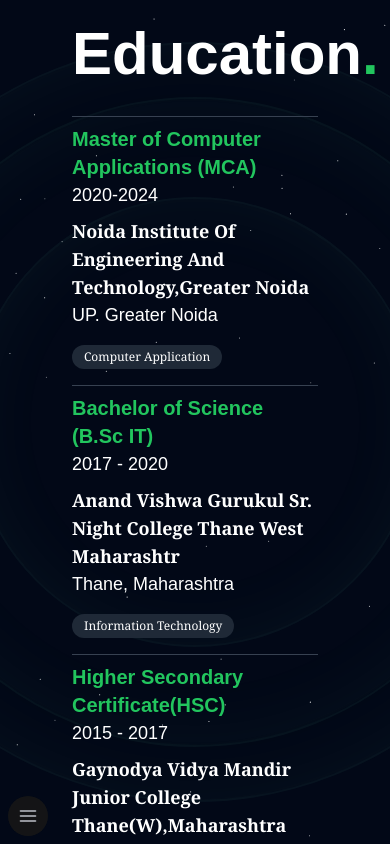
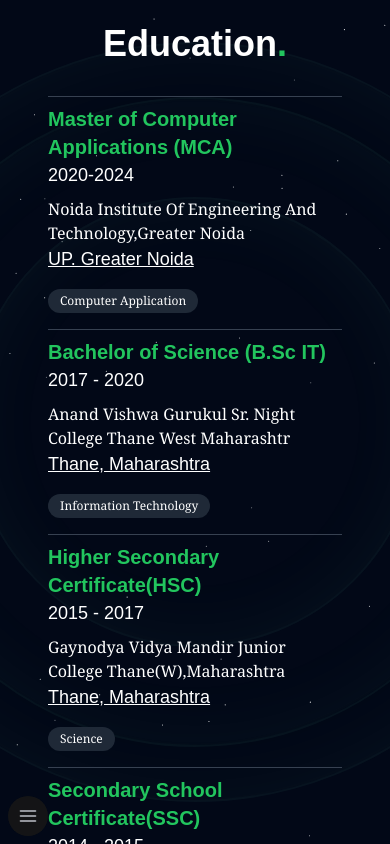
Before and after one commit to yogesh2104/abt.yogesh, a Next.js app: page /education in a window 390 px wide. Built offline with nearby package versions, Linux system fonts and the light colour scheme; a web font is replaced by a local one.

Commit message:
fix: spacing and text sizing issue fix

```diff
--- a/app/blog/page.tsx
+++ b/app/blog/page.tsx
@@ -13,10 +13,10 @@ export default async function BlogPage(){
     const dispalyAllBlog = blogs
 
     return(
-        <div className="container md:max-w-5xl">
+        <div className="md:container md:max-w-5xl">
         <div className="flex flex-col items-start gap-4 md:flex-row md:justify-between md:gap-8">
-            <div className="max-w-6xl mx-auto mb-8">
-                <h1 className="text-6xl font-bold mb-3 text-center dark:text-white text-black">Blog<span className="text-primary">.</span></h1>
+            <div className="max-w-6xl mx-auto mb-4 pt-4">
+                <h1 className="text-4xl md:text-6xl font-bold mb-2 text-center dark:text-white text-black">Blog<span className="text-primary">.</span></h1>
                 <p className="text-sm text-muted-foreground">My ramblings on all things web dev.</p>
             </div>
         </div>
--- a/app/contact-us/_component/contact-us.tsx
+++ b/app/contact-us/_component/contact-us.tsx
@@ -46,8 +46,8 @@ const ContactUS=()=>{
 
     return(
         <>
-        <div className="p-8 font-sans ">
-            <h1 className="text-6xl font-bold mb-8 text-center dark:text-white text-black">Contact<span className="text-primary">.</span></h1>
+        <div className="md:container font-sans ">
+            <h1 className="text-4xl pt-4 md:text-6xl font-bold mb-4 text-center dark:text-white text-black">Contact<span className="text-primary">.</span></h1>
 
             <div className="border-t border-gray-700 pt-8">
                 <Form {...form}>
--- a/app/education/page.tsx
+++ b/app/education/page.tsx
@@ -7,9 +7,9 @@ export const metadata = {
 
 const EduPage=()=>{
   return(
-    <div className="container min-h-max text-white">
+    <div className="md:container min-h-max text-white">
       <div className=" text-white p-6 font-sans">
-        <h1 className="text-6xl font-bold mb-8 text-center dark:text-white text-black">Education<span className="text-primary">.</span></h1>
+        <h1 className="text-4xl md:text-6xl font-bold mb-8 text-center dark:text-white text-black">Education<span className="text-primary">.</span></h1>
 
         {siteConfig.educations.map((edu) => (
           <div key={edu.id} className="border-t border-gray-700 pt-2 mb-4">
@@ -20,8 +20,8 @@ const EduPage=()=>{
               </div>
 
               <div className="flex flex-col sm:flex-row justify-between items-start sm:items-center mb-4">
-                <h3 className="text-lg  font-semibold dark:text-white text-black font-serif">{edu.school}</h3>
-                <p className="text-lg dark:text-white text-black">{edu.location}</p>
+                <h3 className="text-md font-medium dark:text-white text-black font-serif">{edu.school}</h3>
+                <p className="text-lg dark:text-white underline text-black">{edu.location}</p>
               </div>
 
               <div className="flex flex-wrap gap-2">
--- a/app/experience/page.tsx
+++ b/app/experience/page.tsx
@@ -9,54 +9,8 @@ export const metadata = {
 const SkillPage=()=>{
     return(
         <>
-        {/* <div className="container min-h-max text-white">
-            <div className=" text-white p-6 font-sans">
-                <h1 className="text-6xl font-bold mb-8 text-center dark:text-white text-black">Experience<span className="text-primary">.</span></h1>
-
-                {siteConfig.experiences.map((exp) => (
-                <div key={exp.id} className="border-t border-gray-700 pt-2 mb-4">
-                    <div className="mb-1">
-                    <div className="flex flex-col sm:flex-row justify-between items-start sm:items-center mb-2">
-                        <h2 className="text-xl sm:text-2xl font-semibold text-primary ">{exp.title}</h2>
-                        <p className="text-lg sm:text-xl dark:text-white text-black">{exp.duration}</p>
-                    </div>
-
-                    <div className="flex flex-col sm:flex-row justify-between items-start sm:items-center mb-4">
-                        <h3 className="text-lg  font-semibold dark:text-white text-black font-serif">{exp.company}</h3>
-                        <p className="text-lg dark:text-white text-black">{exp.location}</p>
-                    </div>
-
-                    {exp.project.map((pro,proId)=>{
-                        return(
-                        <div key={proId}>
-                            <h3 className="text-md  font-semibold dark:text-white text-black font-serif">{pro.name}</h3>
-                            <ul>
-                                {pro.keyPoint.map((keypoint,inx)=>{
-                                    return(
-                                        <li key={inx}>{keypoint}</li>
-                                    )
-                                })}
-                            </ul>
-                        </div>
-                        )
-                    })}
-
-                    <ul>
-                        {exp.keyPoint.map((keypoint,inx)=>{
-                            return(
-                                <li key={inx}>{keypoint}</li>
-                            )
-                        })}
-                    </ul>
-                    </div>
-                </div>
-                ))}
-
-            </div>
-        </div> */}
-
-            <div className="container min-h-max text-white">
-            <h1 className="text-6xl font-bold mb-8 text-center dark:text-white text-black">Experience<span className="text-primary">.</span></h1>
+            <div className="md:container pt-4 font-sans min-h-max text-white">
+            <h1 className="text-4xl md:text-6xl font-bold mb-8 text-center dark:text-white text-black">Experience<span className="text-primary">.</span></h1>
 
             {siteConfig.experiences.map((exp) => (
                 <div key={exp.id} className="mb-8">
@@ -90,14 +44,6 @@ const SkillPage=()=>{
                         ))}
                     </ul>
                     )}
-
-                    {/* <div className="mt-4 flex flex-wrap gap-2">
-                    {['NextJS', 'Material UI', 'GraphQL', 'Redux Toolkit', 'REST API', 'Zustand', 'Express.js', 'Node.js', 'MongoDB', 'AWS S3', 'Salesforce', 'Apex', 'Visualforce'].map((skill) => (
-                        <Badge key={skill} variant="secondary" className="bg-gray-200 text-gray-800 dark:bg-gray-700 dark:text-gray-200">
-                        {skill}
-                        </Badge>
-                    ))}
-                    </div> */}
                 </div>
                 </div>
             ))}
--- a/app/guestbook/page.tsx
+++ b/app/guestbook/page.tsx
@@ -12,8 +12,8 @@ export const metadata = {
 export default function GuestbookPage() {
   return (
     <div className="">
-      <section className="text-white p-8 font-sans mb-16">
-        <h1 className="text-6xl font-bold mb-8 text-center dark:text-white text-black">Guestbook<span className="text-primary">.</span></h1>
+      <section className="text-white pt-5 font-sans mb-16">
+        <h1 className="text-4xl md:text-6xl font-bold mb-8 text-center dark:text-white text-black">Guestbook<span className="text-primary">.</span></h1>
         <div className="border-t border-gray-700 pt-8">
           <Suspense fallback={<div className="text-gray-400">Loading...</div>}>
             <GuestbookEntries />
--- a/components/WritingEffect.tsx
+++ b/components/WritingEffect.tsx
@@ -107,9 +107,9 @@ export const WritingEffect = ({
 
 
   return (
-    <div className={"min-h-max text-white"}>
-      <div className="max-w-6xl mx-auto">
-        <h1 className="text-6xl font-bold mb-8 text-center dark:text-white text-black">
+    <div className={" min-h-max text-white"}>
+      <div className="md:container mx-auto">
+        <h1 className="text-4xl md:text-6xl font-bold mb-4 text-center dark:text-white text-black">
           About<span className="text-primary">.</span>
         </h1>
 
```
